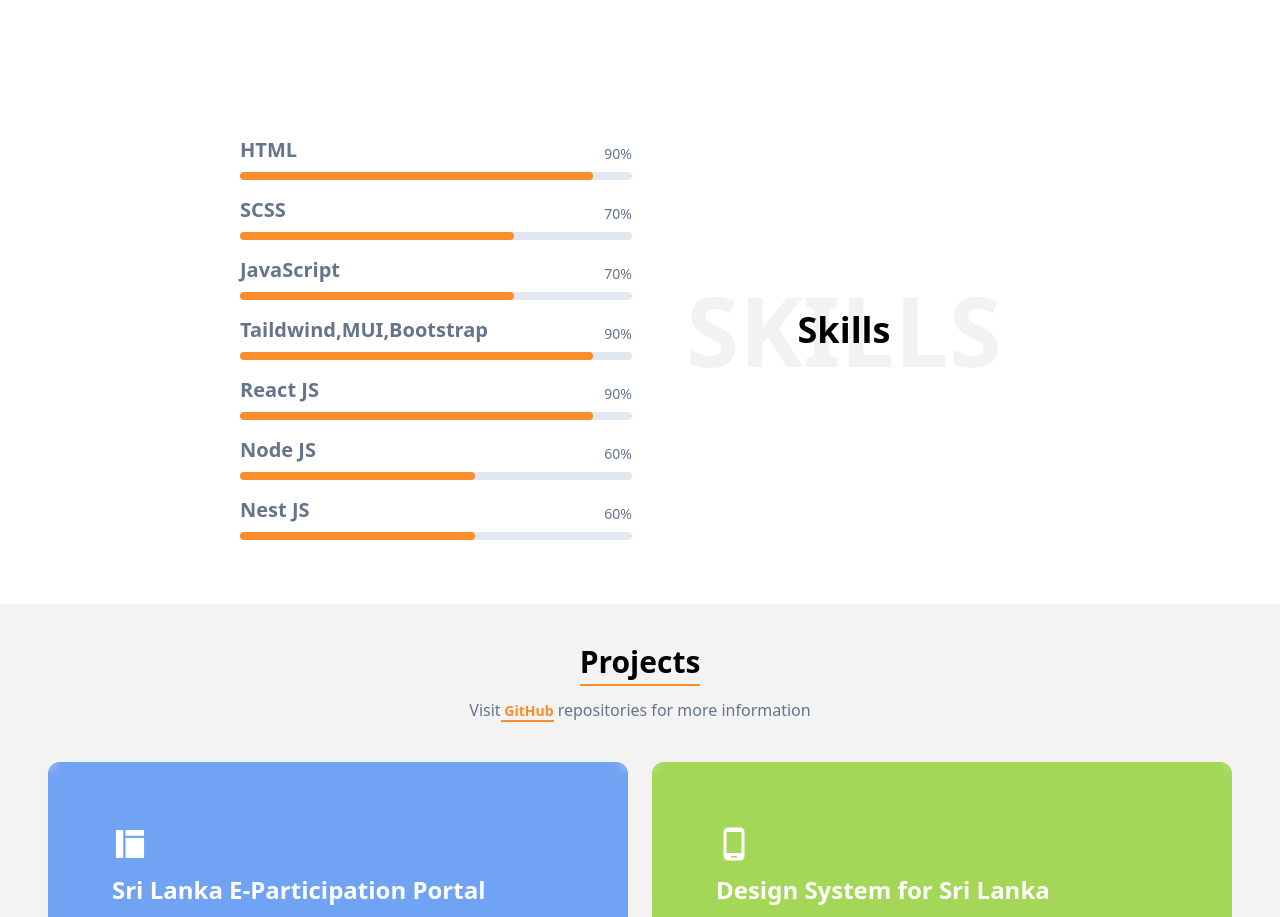
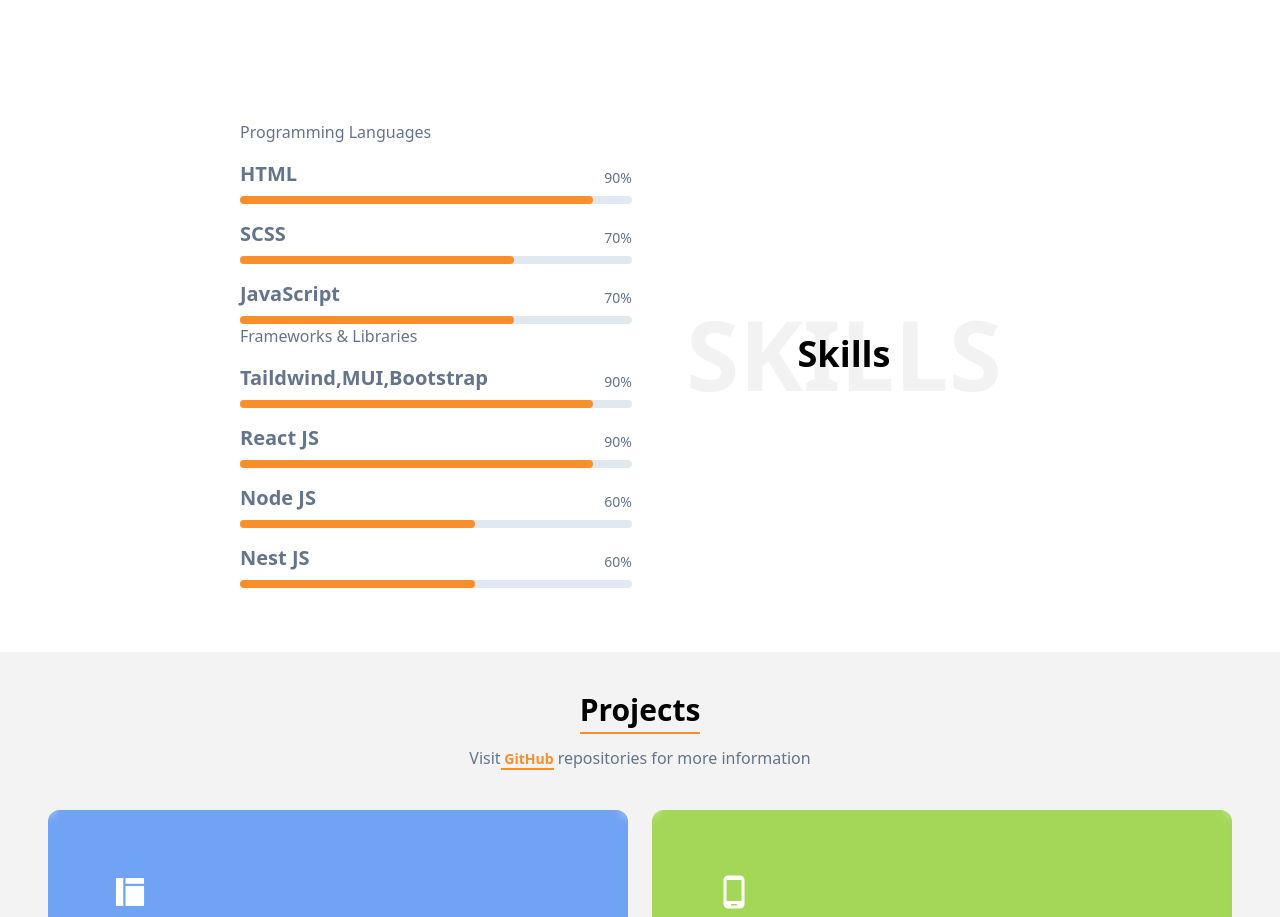
Before and after one commit to Bawantha1998/Portfolio, a React (Vite) app: page / in a window 1280 px wide. Shown: the part 1100-2017 px from the top of the page. Built offline with nearby package versions, Linux system fonts and the light colour scheme.

Commit message:
change skills

```diff
--- a/src/components/skills/Skills.jsx
+++ b/src/components/skills/Skills.jsx
@@ -14,9 +14,12 @@ const Skills = () => {
         </div>
         <div className="sm:order-1 text-slate-500">
           {/* programming languages, Frameworks and libraries , DevOps Skills and Tools familiar with databases and cloud technologies */}
+          <p className="">Programming Languages</p>
          <SkillsLevel skillName ="HTML" percentage="90%"/>
          <SkillsLevel skillName ="SCSS" percentage="70%"/>
          <SkillsLevel skillName ="JavaScript" percentage="70%"/>
+         <p className="">Frameworks & Libraries</p>
+
          <SkillsLevel skillName ="Taildwind,MUI,Bootstrap" percentage="90%"/>
          <SkillsLevel skillName ="React JS" percentage="90%"/>
          <SkillsLevel skillName ="Node JS" percentage="60%"/>
```
